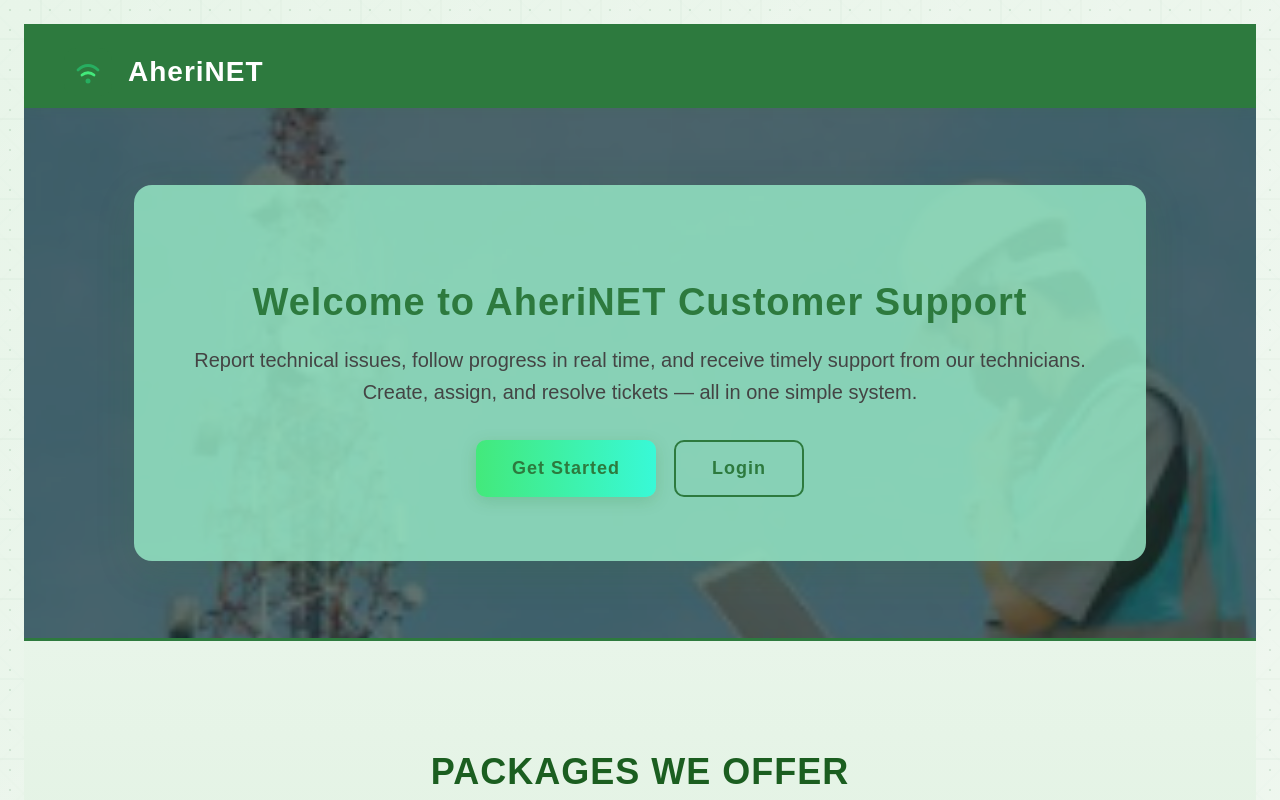
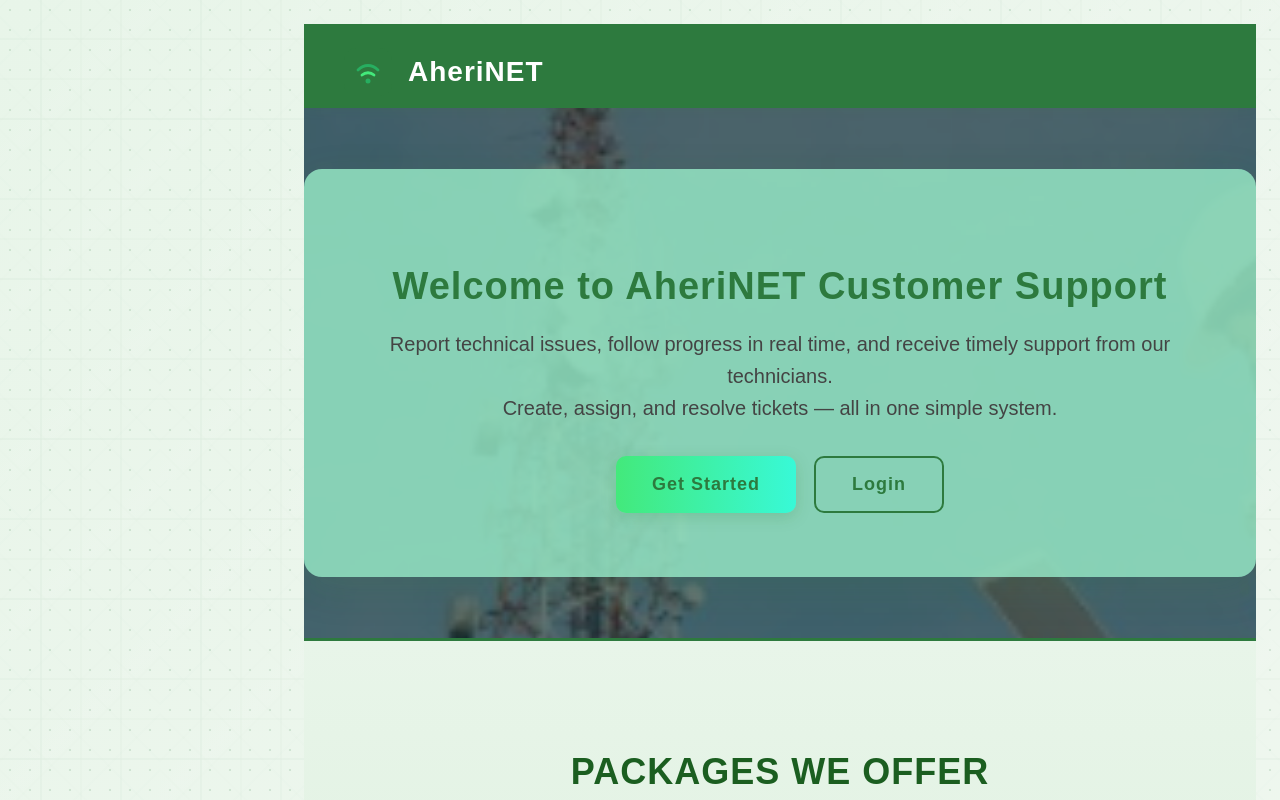
Before and after one commit to Vinn254/aheritickets, a React (Vite) app in the folder frontend/: page / in a window 1280 px wide. Shown: the top 800 px of the page. Built offline with nearby package versions, Linux system fonts and the light colour scheme.

Commit message:
Fix sidebar toggle - pages now minimize properly with smooth transitions

```diff
--- a/frontend/src/App.jsx
+++ b/frontend/src/App.jsx
@@ -222,7 +222,9 @@ function App() {
             zIndex: windowWidth < 768 ? 999 : 'auto',
             backgroundColor: windowWidth < 768 ? 'rgba(0,0,0,0.5)' : 'transparent',
             display: showSidebar ? 'flex' : 'none',
-            width: windowWidth < 768 ? '100%' : 'auto'
+            width: windowWidth < 768 ? '100%' : (showSidebar ? 280 : 0),
+            transition: 'width 0.3s ease-in-out',
+            flexShrink: 0
           }}>
             <Sidebar showSidebar={showSidebar} setShowSidebar={setShowSidebar} />
           </div>
@@ -235,9 +237,9 @@ function App() {
           width: '100%',
           overflowX: 'visible',
           overflowY: 'auto',
-          marginLeft: showSidebar && windowWidth >= 768 ? 0 : 0,
+          marginLeft: showSidebar ? 280 : 0,
           transition: 'margin-left 0.3s ease-in-out, padding 0.3s ease-in-out',
-          padding: windowWidth < 768 ? '16px' : (showSidebar ? '24px' : '24px'),
+          padding: '24px',
           boxSizing: 'border-box'
         }} className="page-content">
         <Suspense fallback={<div>Loading...</div>}>
```
